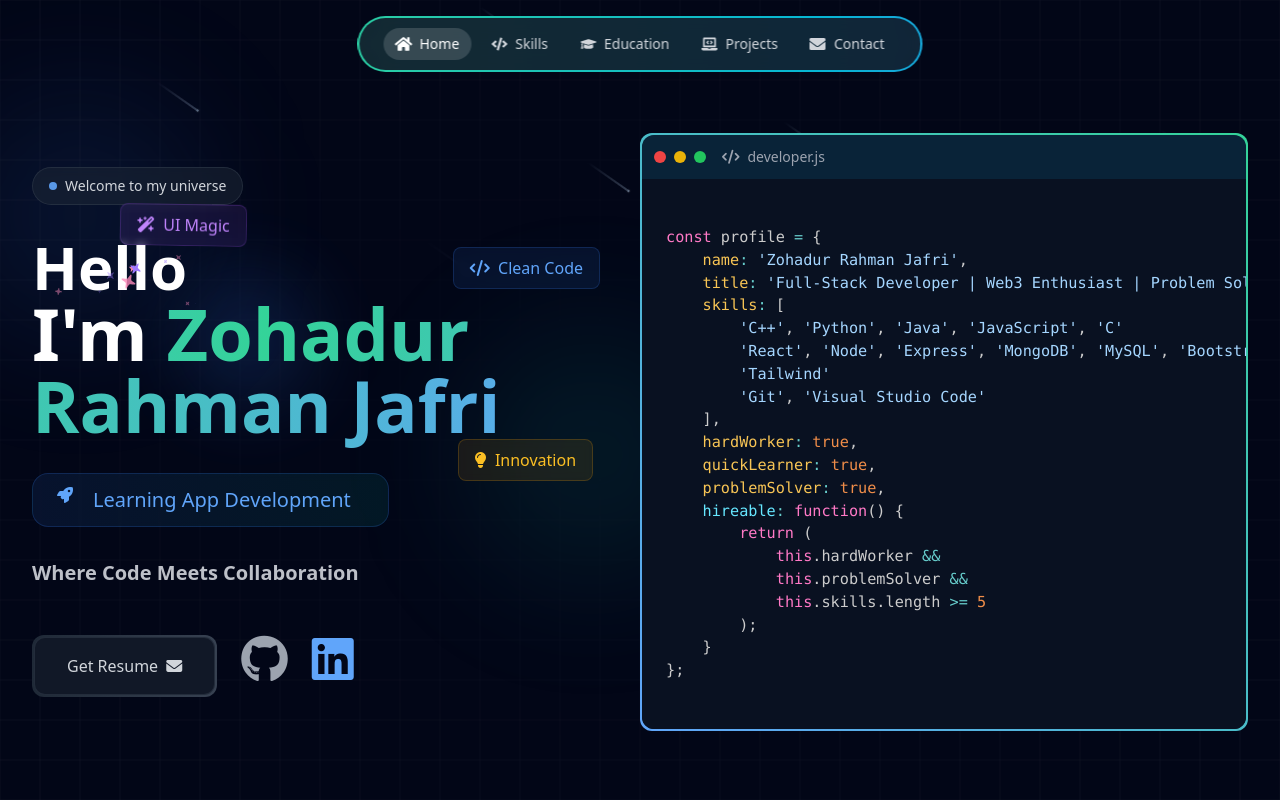
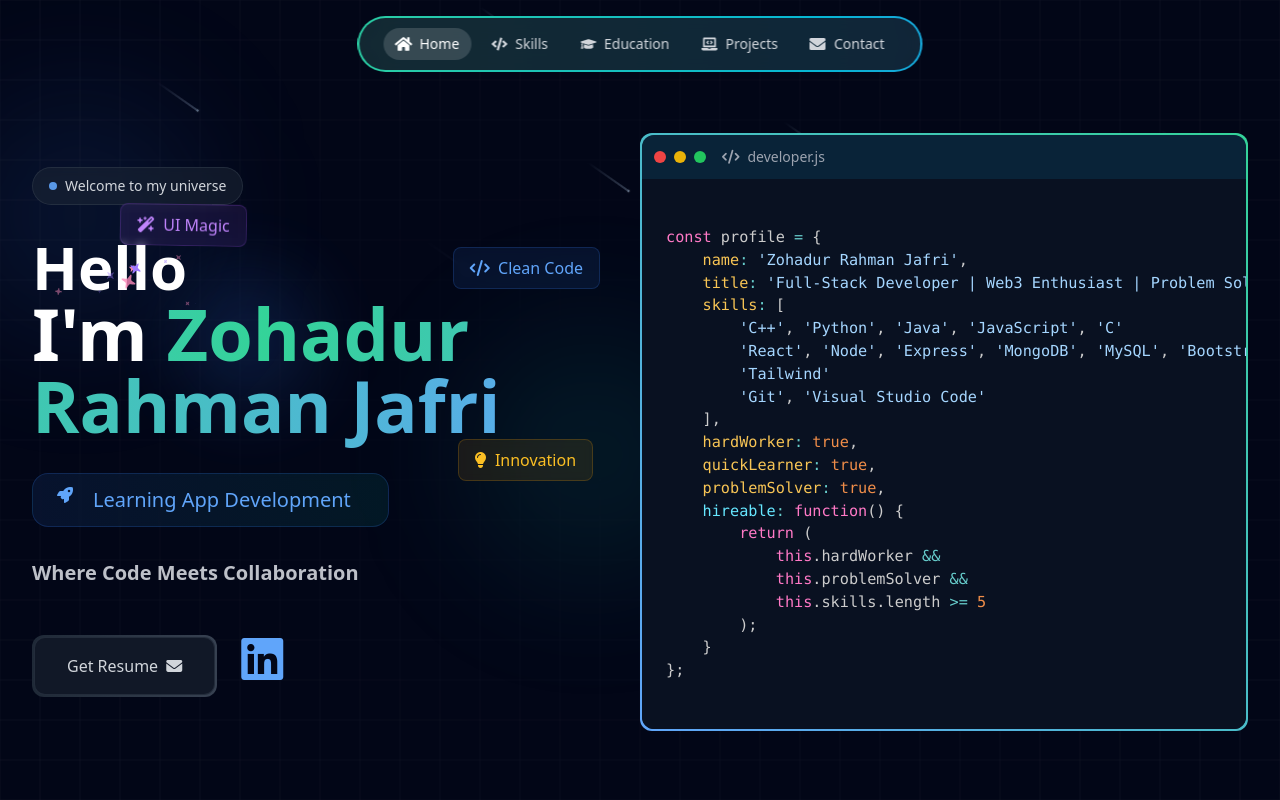
Before and after one commit to zohadurrjafri/Portfolio, a React (Vite) app: page / in a window 1280 px wide. Shown: the top 800 px of the page. Built offline with nearby package versions, Linux system fonts and the light colour scheme.

Commit message:
Update Hero.jsx

```diff
--- a/src/pages/Hero/Hero.jsx
+++ b/src/pages/Hero/Hero.jsx
@@ -231,17 +231,6 @@ const profile = {
                 </a>
 
                 {/* Profile Links */}
-                {/* GitHub */}
-                <a
-                  href="https://github.com/zohadurrjafri"
-                  target="_blank"
-                  rel="noopener noreferrer"
-                  className="text-gray-400 hover:text-white transition-all duration-300 text-5xl"
-                  aria-label="GitHub"
-                >
-                  <i className="fab fa-github"></i>
-                </a>
-
                 {/* LinkedIn */}
                 <a
                   href="https://www.linkedin.com/in/zohadurrjafri"
```
